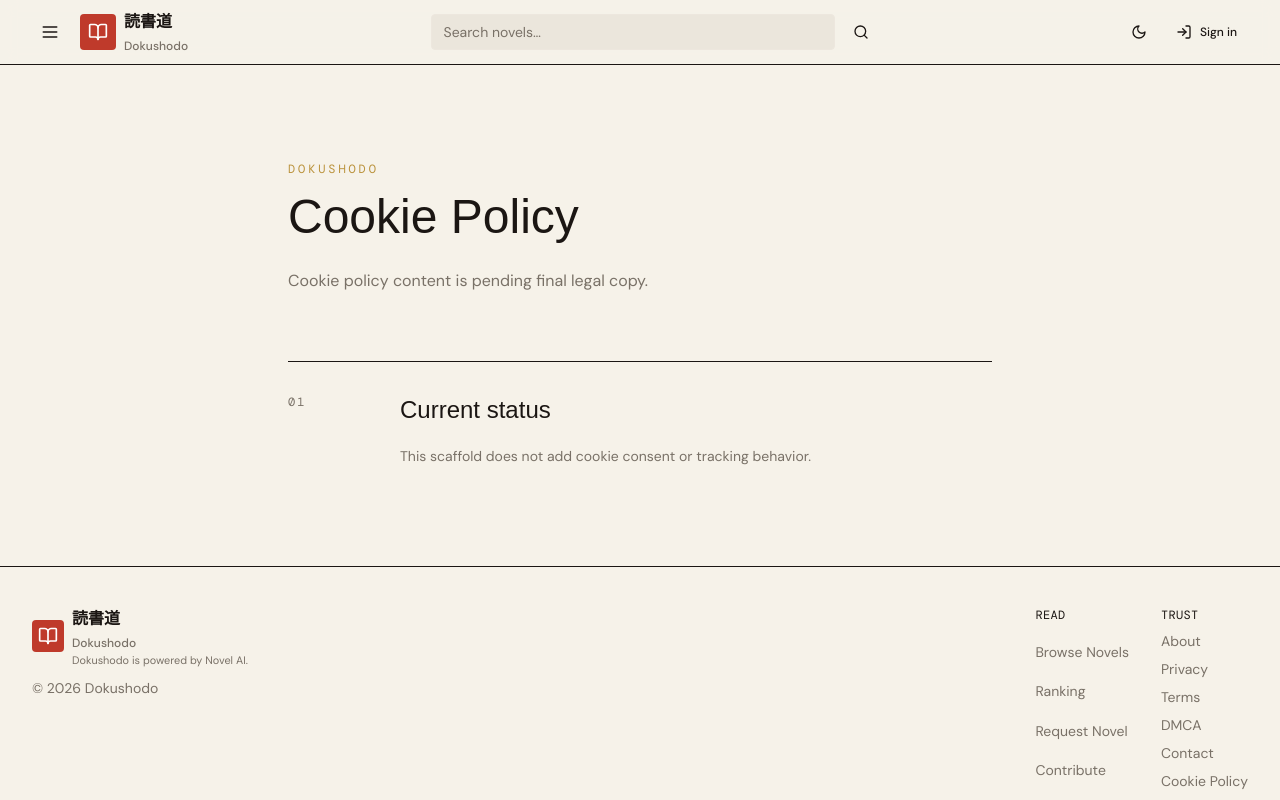
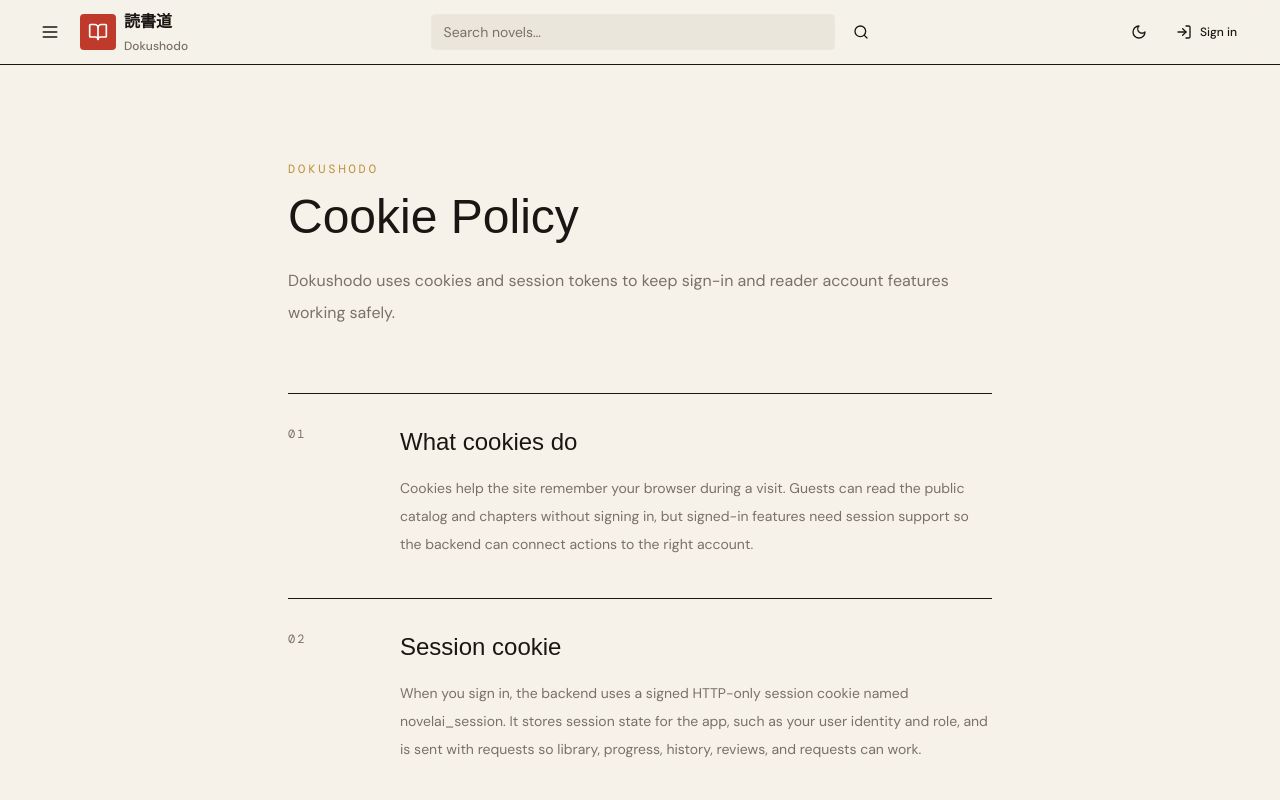
Before and after one commit to ArchdukeViel/NovelAITranslator2Book, a Next.js app in the folder frontend/: page /cookie-policy in a window 1280 px wide. Shown: the top 800 px of the page. Built offline with nearby package versions, Linux system fonts and the light colour scheme; no server answers.

Commit message:
docs(public): add v1 cookie policy copy

```diff
--- a/frontend/app/(public)/cookie-policy/page.tsx
+++ b/frontend/app/(public)/cookie-policy/page.tsx
@@ -4,8 +4,37 @@ export default function CookiePolicyPage() {
   return (
     <StaticPage
       title="Cookie Policy"
-      description="Cookie policy content is pending final legal copy."
-      sections={[{ title: "Current status", body: "This scaffold does not add cookie consent or tracking behavior." }]}
+      description="Dokushodo uses cookies and session tokens to keep sign-in and reader account features working safely."
+      sections={[
+        {
+          title: "What cookies do",
+          body: "Cookies help the site remember your browser during a visit. Guests can read the public catalog and chapters without signing in, but signed-in features need session support so the backend can connect actions to the right account.",
+        },
+        {
+          title: "Session cookie",
+          body: "When you sign in, the backend uses a signed HTTP-only session cookie named novelai_session. It stores session state for the app, such as your user identity and role, and is sent with requests so library, progress, history, reviews, and requests can work.",
+        },
+        {
+          title: "CSRF protection",
+          body: "For actions that change account data, the frontend asks the backend for a session-bound CSRF token and sends it in an X-CSRF-Token header. This helps protect signed-in actions from unwanted cross-site requests.",
+        },
+        {
+          title: "Google sign-in",
+          body: "Public sign-in redirects through Google OAuth. Google may use its own cookies or account state during that sign-in flow. Dokushodo uses the result to create or resume your local reader session.",
+        },
+        {
+          title: "Analytics and ads",
+          body: "The current public app does not implement third-party advertising or analytics cookies. If that changes, this page should be updated before those cookies are described as part of normal use.",
+        },
+        {
+          title: "Blocking cookies",
+          body: "If you block cookies, public reading may still work, but sign-in and saved reader features may fail or log you out. Security checks such as CSRF protection also depend on the session being available.",
+        },
+        {
+          title: "Related privacy information",
+          body: "The Privacy Policy explains the account and reader data connected to signed-in use. This Cookie Policy focuses only on browser cookies, session state, and security tokens used by the current app.",
+        },
+      ]}
     />
   );
 }
```
